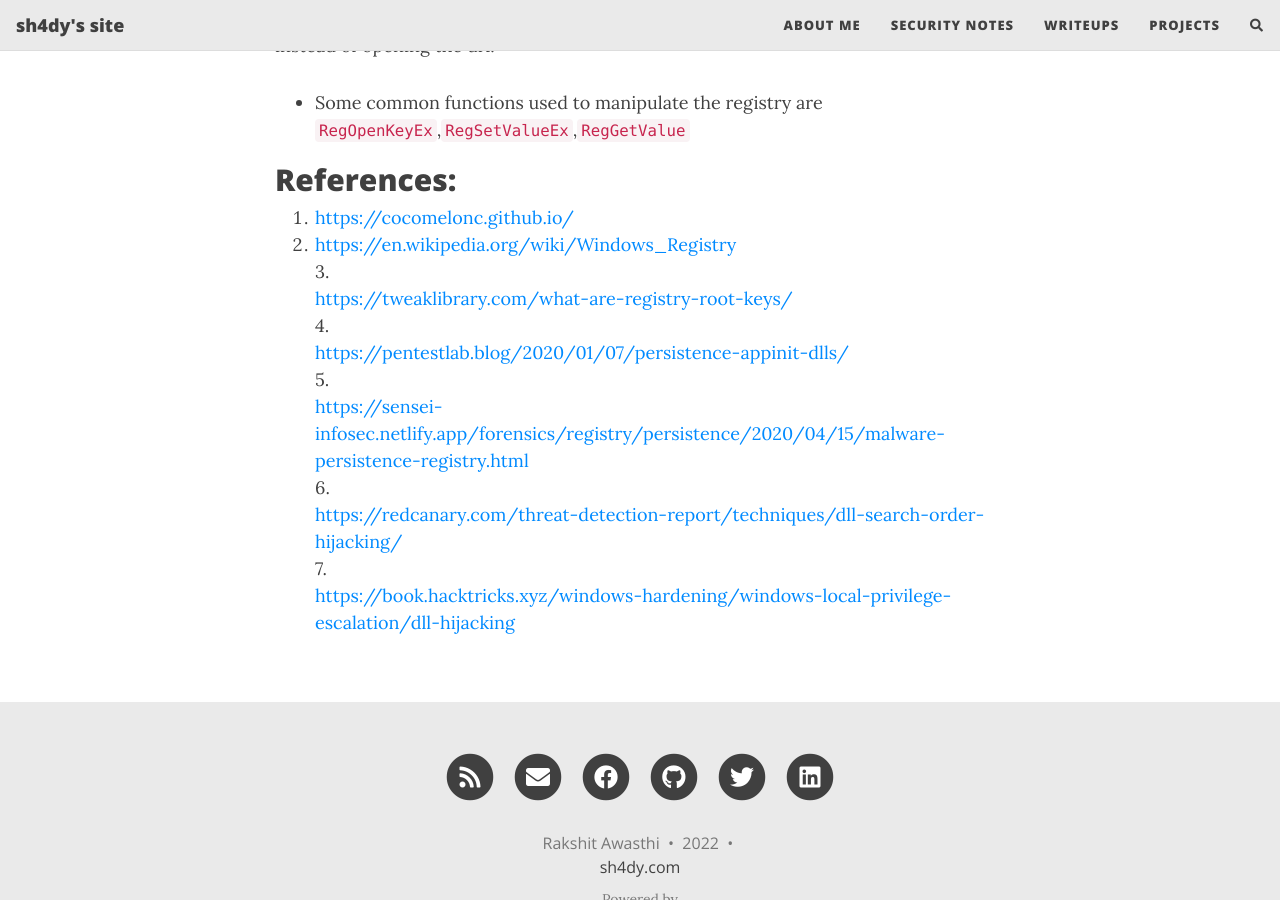
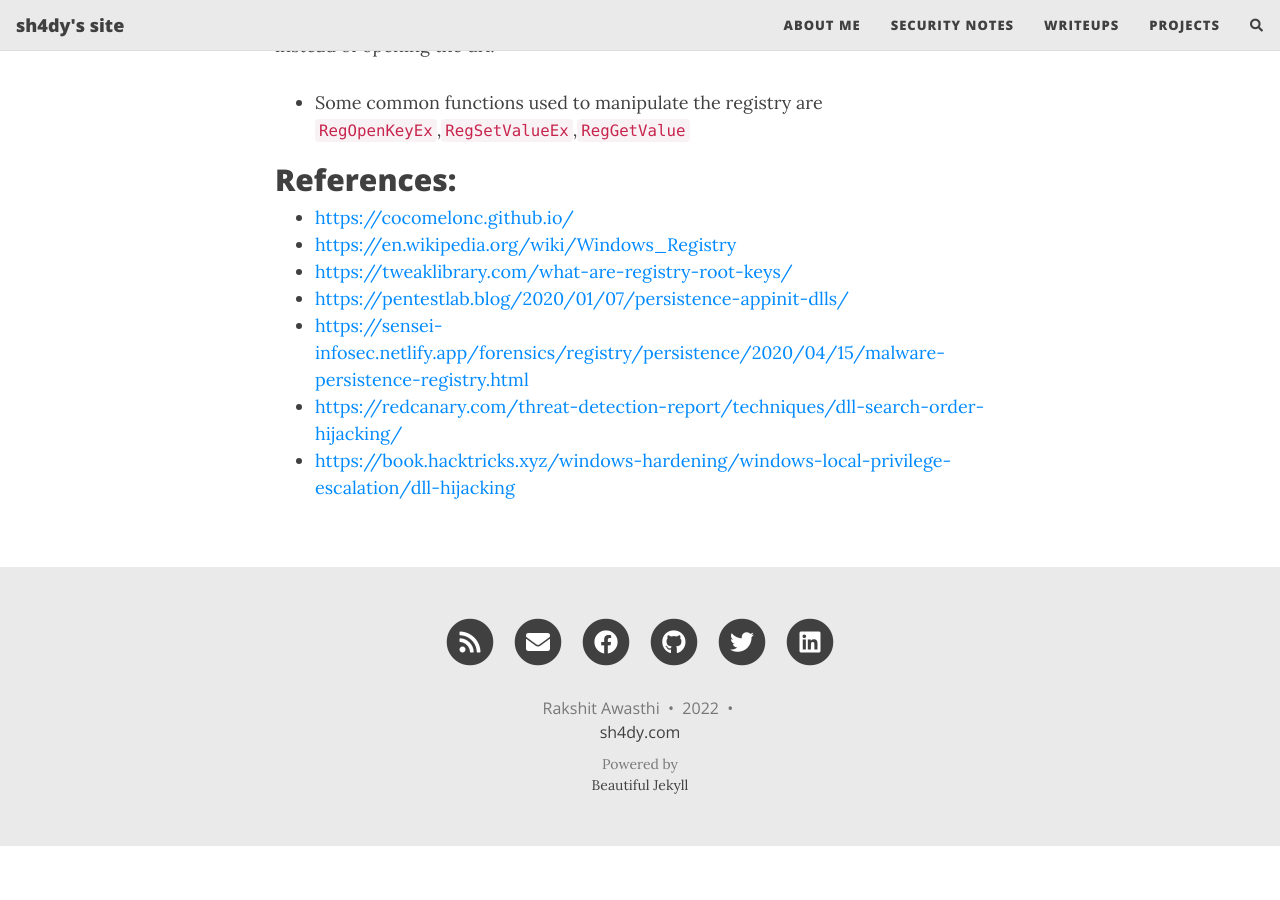
Before and after one commit to 0xSh4dy/archives_sh4dy.com, a Jekyll site: the page built from notes/reversing/windows_registry.md, in a window 1280 px wide and 900 px high, scrolled down 3528 px. Built offline with Jekyll 4.4.1, drawn with Linux system fonts in a browser that asks for light colours; nearby versions of some CDN libraries; comment, search, counter and statistics services are not loaded; after the commit the page ends 4374 px from its top, so only the background shows below that.

Commit message:
Modified registry

```diff
--- a/notes/reversing/windows_registry.md
+++ b/notes/reversing/windows_registry.md
@@ -77,10 +77,10 @@ The `MicrosoftRedirectionURL` field present in `HKEY_LOCAL_MACHINE\SOFTWARE\Micr
 
 ## References:
 
-1. [https://cocomelonc.github.io/](https://cocomelonc.github.io/)
-2. [https://en.wikipedia.org/wiki/Windows_Registry](https://en.wikipedia.org/wiki/Windows_Registry)
-3.[https://tweaklibrary.com/what-are-registry-root-keys/](https://tweaklibrary.com/what-are-registry-root-keys/)
-4.[https://pentestlab.blog/2020/01/07/persistence-appinit-dlls/](https://pentestlab.blog/2020/01/07/persistence-appinit-dlls/)
-5.[https://sensei-infosec.netlify.app/forensics/registry/persistence/2020/04/15/malware-persistence-registry.html](https://sensei-infosec.netlify.app/forensics/registry/persistence/2020/04/15/malware-persistence-registry.html)
-6.[https://redcanary.com/threat-detection-report/techniques/dll-search-order-hijacking/](https://redcanary.com/threat-detection-report/techniques/dll-search-order-hijacking/)
-7.[https://book.hacktricks.xyz/windows-hardening/windows-local-privilege-escalation/dll-hijacking](https://book.hacktricks.xyz/windows-hardening/windows-local-privilege-escalation/dll-hijacking)
+- <a href="https://cocomelonc.github.io/">https://cocomelonc.github.io/</a>
+- <a href="https://en.wikipedia.org/wiki/Windows_Registry">https://en.wikipedia.org/wiki/Windows_Registry</a>
+- <a href="https://tweaklibrary.com/what-are-registry-root-keys/">https://tweaklibrary.com/what-are-registry-root-keys/</a>
+- <a href="https://pentestlab.blog/2020/01/07/persistence-appinit-dlls/">https://pentestlab.blog/2020/01/07/persistence-appinit-dlls/</a>
+- <a href="https://sensei-infosec.netlify.app/forensics/registry/persistence/2020/04/15/malware-persistence-registry.html">https://sensei-infosec.netlify.app/forensics/registry/persistence/2020/04/15/malware-persistence-registry.html</a>
+- <a href="https://redcanary.com/threat-detection-report/techniques/dll-search-order-hijacking/">https://redcanary.com/threat-detection-report/techniques/dll-search-order-hijacking/</a>
+- <a href="https://book.hacktricks.xyz/windows-hardening/windows-local-privilege-escalation/dll-hijacking">https://book.hacktricks.xyz/windows-hardening/windows-local-privilege-escalation/dll-hijacking</a>
```
